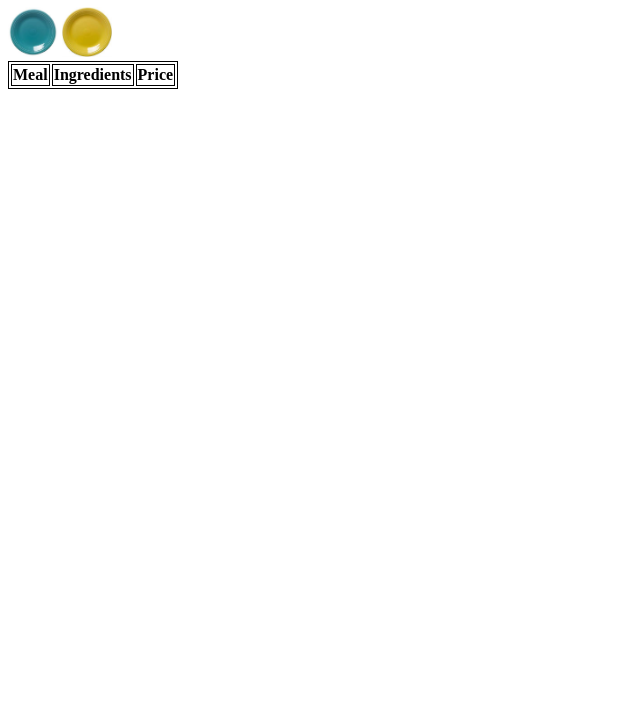
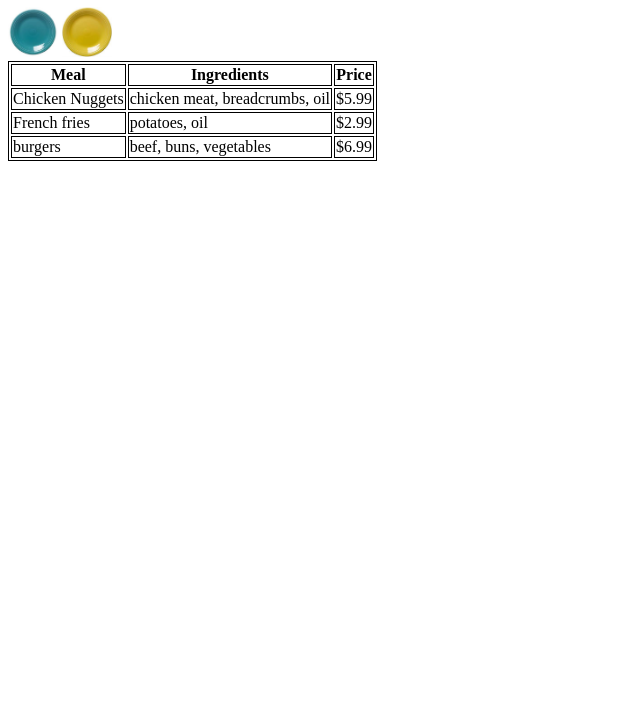
Before and after one commit to laadypradaa/3-3-HTML-Tables, a plain HTML site: page index.html in a window 1280 px wide. Shown: the part 73-800 px from the top of the page, without its empty margins (0-640 px from the left). Drawn offline with Linux system fonts and the light colour scheme.

Commit message:
mcdonalds

```diff
--- a/index.html
+++ b/index.html
@@ -25,7 +25,21 @@
                 </tr>
             </thead>
             <tbody>
-
+                <tr>
+                    <td>Chicken Nuggets</td>
+                    <td>chicken meat, breadcrumbs, oil</td>
+                    <td>$5.99</td>
+                </tr>
+                <tr>
+                    <td>French fries</td>
+                    <td>potatoes, oil</td>
+                    <td>$2.99</td>
+                </tr>
+                <tr>
+                    <td>burgers</td>
+                    <td>beef, buns, vegetables</td>
+                    <td>$6.99</td>
+                </tr>
             </tbody>
         </table>
 
```
